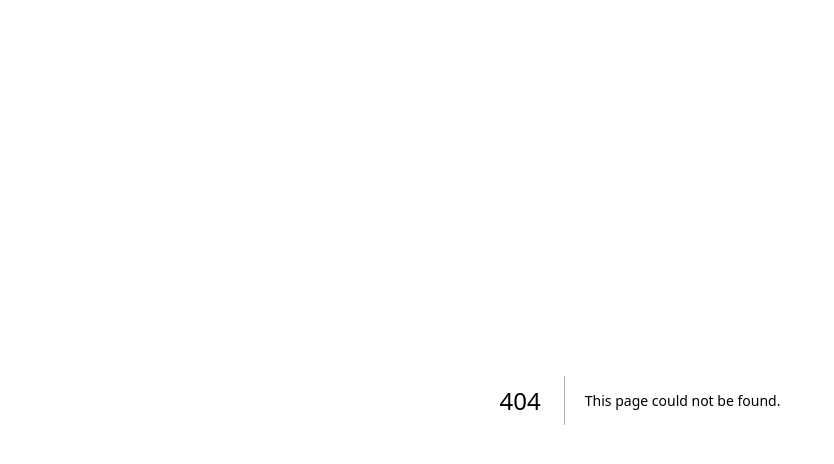
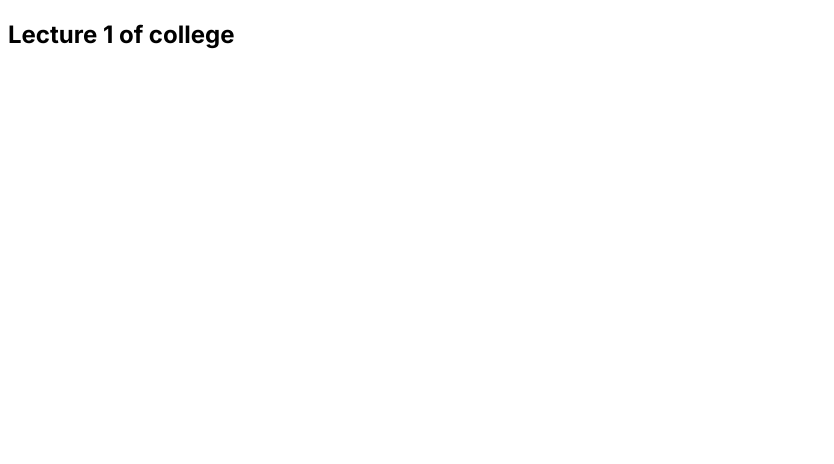
Before and after one commit to nabiursiddique/learning-nextjs, a Next.js app: page /study in a window 1280 px wide. Before the commit this address had no page. Shown: the top 464 px of the page, without its empty margins (0-834 px from the left). Built offline with nearby package versions, Linux system fonts and the light colour scheme.

Commit message:
catch all segment learned

```diff
--- /dev/null
+++ b/src/app/study/[...lecture]/page.jsx
@@ -0,0 +1,11 @@
+import React from 'react';
+
+const Lecture = ({ params }) => {
+    return (
+        <div>
+            <h2>Lecture 1 of college {params.lecture}</h2>
+        </div>
+    );
+};
+
+export default Lecture;
```
Also changed, not shown: src/app/study/page.jsx (added, +9 -0 lines), 1 other file (tests, documents, lock files or other folders).
